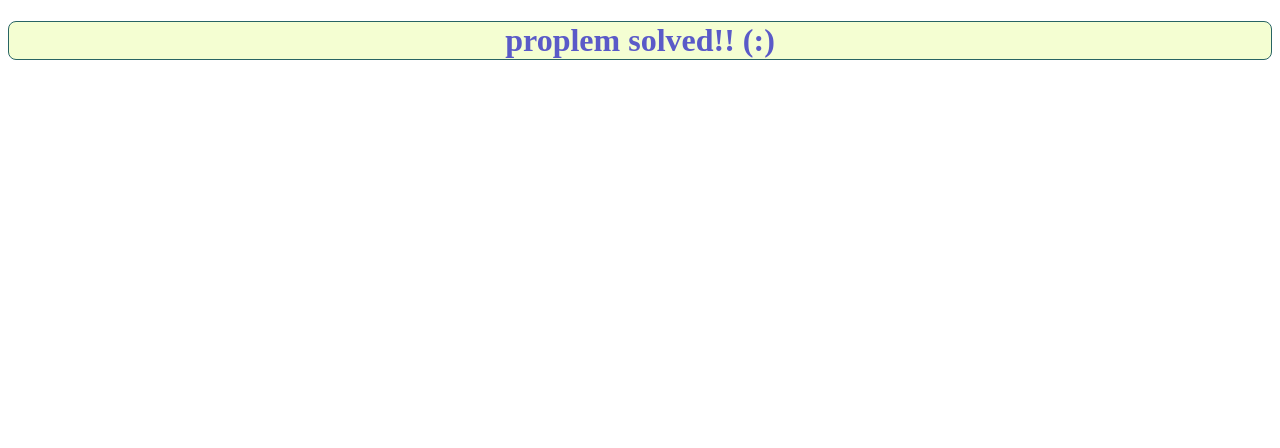
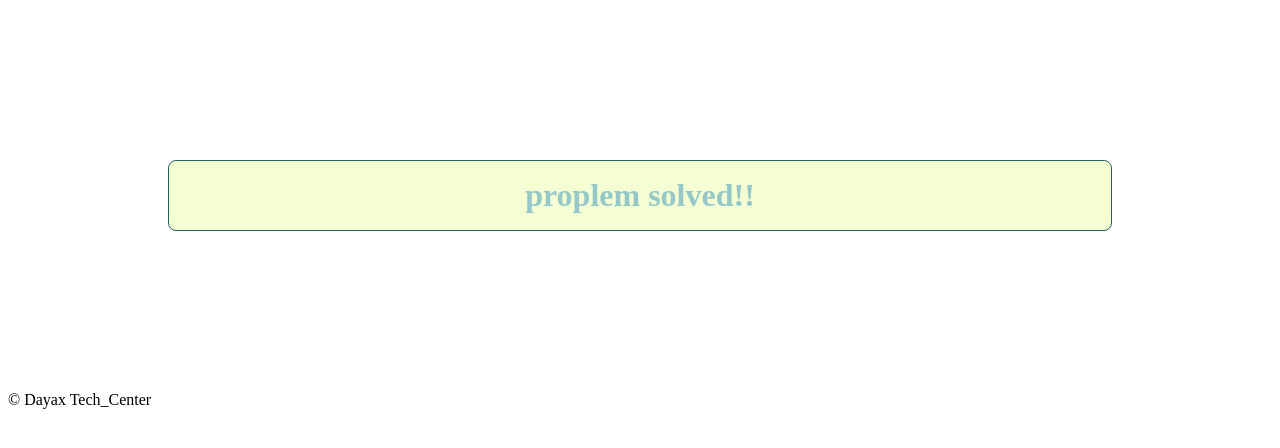
Before and after one commit to ffu-web/javascript-basics, a plain HTML site: page index.html in a window 1280 px wide. Drawn offline with Linux system fonts and the light colour scheme.

Commit message:
updated/decorated h1 in the html file

```diff
--- a/index.html
+++ b/index.html
@@ -9,6 +9,7 @@
     <link rel="stylesheet" href="style.css">
 </head>
 <body>
-    <h1>proplem solved!! (:)</h1>
+    <h1>proplem solved!!</h1>
+    <footer>&copy; Dayax Tech_Center</footer>
 </body>
 </html>
--- a/style.css
+++ b/style.css
@@ -1,10 +1,12 @@
 h1{
-    color:rgb(90, 90, 200);
+    color:rgb(150, 200, 200);
     background-color: rgba(200, 249, 33, 0.2);
     font-size: 2rem;
     text-align: center;
     align-items: center;
     border: 0.1rem solid rgb(40, 100, 100);
     border-radius: 0.5rem;
+    margin: 10rem;
+    padding: 1rem;
 
 }
```
